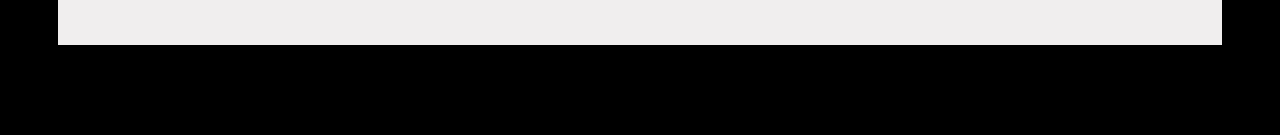
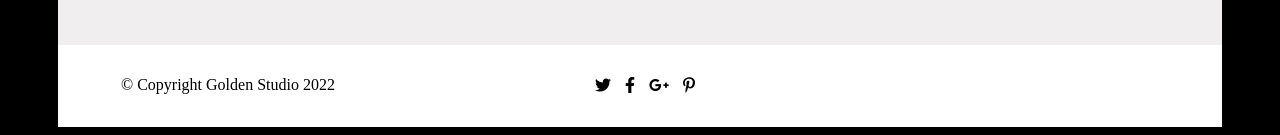
Before and after one commit to djdrist/kodilla-golden, a website: page index.html in a window 1280 px wide. Shown: the part 1718-1853 px from the top of the page. Before the commit the page ends 1771 px from the top, so only its background shows below. Drawn offline with Linux system fonts and the light colour scheme.

Commit message:
Add footer content

```diff
--- a/index.html
+++ b/index.html
@@ -122,5 +122,26 @@
                 </div>
             </div>
         </section>
+        <footer>
+            <div class="container py-3">
+                <div class="row px-5">
+                    <div class="col-4 copyright">
+                        &copy; Copyright Golden Studio 2022
+                    </div>
+                    <div class="col-4">
+                        <center>
+                            <ul>
+                                <li><i class="fa-brands fa-twitter"></i></li>
+                                <li><i class="fa-brands fa-facebook-f"></i></li>
+                                <li><i class="fa-brands fa-google-plus-g"></i></li>
+                                <li><i class="fa-brands fa-pinterest-p"></i></li>
+                            </ul>
+                        </center>
+                    </div>
+                    <div class="col-4">
+                    </div>
+                </div>
+            </div>
+        </footer>
     </body>
 </html>
--- a/sass/style.scss
+++ b/sass/style.scss
@@ -67,3 +67,20 @@
     margin: 0px;
     padding-top: 15px;
 }
+/* Footer */
+footer {
+    .container{
+    background: white;
+    }
+}
+footer li {
+    display: inline-block;
+    margin: 0;
+    padding-left: 10px;
+}
+.copyright {
+    padding: 15px;
+}
+footer ul {
+    padding-inline-start: 0px;
+}
```
Also changed, not shown: css/style.css, 1 other file.
